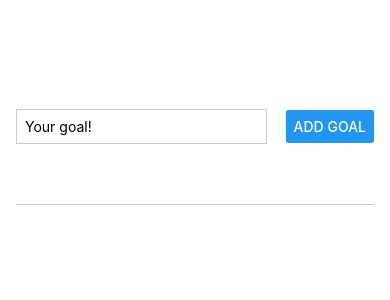
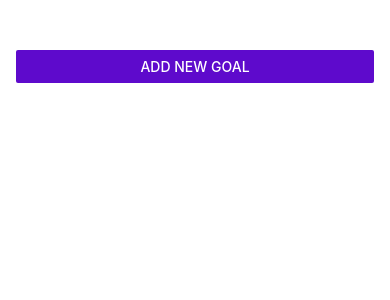
Before and after one commit to Abdur-Razzak-Rouzex/goal-managing-react-native, a React Native app: screen / in a window 390 px wide. Shown: the top 300 px of the page. Built offline with nearby package versions, Linux system fonts and the light colour scheme.

Commit message:
android_ripple is added while button is pressed to delete an item and a modal is added to add goals

```diff
--- a/App.js
+++ b/App.js
@@ -1,16 +1,18 @@
 import { useState } from "react";
-import { FlatList, StyleSheet, View } from "react-native";
+import { Button, FlatList, StyleSheet, View } from "react-native";
 import GoalInputComponent from "./components/GoalInput.component";
 import GoalItemComponent from "./components/GoalItem.component";
 
 export default function App() {
   const [allGoals, setAllGoals] = useState([]);
+  const [isModalOpen, setIsModalOpen] = useState(false);
 
   const addGoalHandler = (enteredGoalText) => {
     setAllGoals((currentAllGoals) => [
       ...currentAllGoals,
       { text: enteredGoalText, id: Math.random().toString() },
     ]);
+    setIsModalOpen(false);
   };
 
   const onDeleteHandler = (id) => {
@@ -19,9 +21,24 @@ export default function App() {
     });
   };
 
+  const startAddGoalHandler = () => {
+    setIsModalOpen(true);
+  };
+
   return (
     <View style={styles.appContainer}>
-      <GoalInputComponent addGoalHandler={addGoalHandler} />
+      <Button
+        title="Add New Goal"
+        color={"#5e0acc"}
+        onPress={startAddGoalHandler}
+      />
+
+      <GoalInputComponent
+        addGoalHandler={addGoalHandler}
+        isModalVisible={isModalOpen}
+        isShowModal={setIsModalOpen}
+      />
+
       <View style={styles.goalsContainer}>
         <FlatList
           data={allGoals}
--- a/components/GoalInput.component.js
+++ b/components/GoalInput.component.js
@@ -1,7 +1,11 @@
 import React, { useState } from "react";
-import { Button, StyleSheet, TextInput, View } from "react-native";
+import { Button, Modal, StyleSheet, TextInput, View } from "react-native";
 
-const GoalInputComponent = ({ addGoalHandler }) => {
+const GoalInputComponent = ({
+  addGoalHandler,
+  isModalVisible,
+  isShowModal,
+}) => {
   const [enteredGoalText, setEnteredGoalText] = useState("");
 
   const goalInputHandler = (enteredText) => {
@@ -12,7 +16,13 @@ const GoalInputComponent = ({ addGoalHandler }) => {
     addGoalHandler(enteredGoalText);
     setEnteredGoalText("");
   };
+
+  const handleCloseModal = () => {
+    isShowModal(false);
+  };
+
   return (
+    <Modal visible={isModalVisible} animationType="slide">
       <View style={styles.inputContainer}>
         <TextInput
           style={styles.TextInput}
@@ -20,8 +30,12 @@ const GoalInputComponent = ({ addGoalHandler }) => {
           onChangeText={goalInputHandler}
           value={enteredGoalText}
         />
+        <View style={styles.buttonContainer}>
           <Button title="Add Goal" onPress={goalHandler} />
+          <Button title="Cancel" onPress={handleCloseModal} />
         </View>
+      </View>
+    </Modal>
   );
 };
 
@@ -30,8 +44,8 @@ export default GoalInputComponent;
 const styles = StyleSheet.create({
   inputContainer: {
     flex: 1,
-    justifyContent: "space-between",
-    flexDirection: "row",
+    padding: 10,
+    justifyContent: "center",
     alignItems: "center",
     marginBottom: 24,
     borderBottomWidth: 1,
@@ -40,8 +54,13 @@ const styles = StyleSheet.create({
   TextInput: {
     borderWidth: 1,
     borderColor: "#ccc",
-    width: "70%",
-    marginRight: 8,
+    width: "100%",
     padding: 8,
   },
+  buttonContainer: {
+    justifyContent: "center",
+    gap: 5,
+    flexDirection: "row",
+    marginTop: 10,
+  },
 });
--- a/components/GoalItem.component.js
+++ b/components/GoalItem.component.js
@@ -7,11 +7,11 @@ const GoalItemComponent = ({ text, id, onDelete }) => {
   };
 
   return (
-    <Pressable onPress={deleteHandler}>
-      <View style={styles.goalItem}>
+    <View style={styles.goalItem}>
+      <Pressable android_ripple={{ color: "#5aaddd" }} onPress={deleteHandler}>
         <Text style={styles.goalText}>{text}</Text>
-      </View>
-    </Pressable>
+      </Pressable>
+    </View>
   );
 };
 
@@ -20,11 +20,11 @@ export default GoalItemComponent;
 const styles = StyleSheet.create({
   goalItem: {
     margin: 8,
-    padding: 8,
     borderRadius: 6,
     backgroundColor: "#5e0acc",
   },
   goalText: {
     color: "white",
+    padding: 8,
   },
 });
```
Lines whose indentation alone changed are shown as unchanged.
